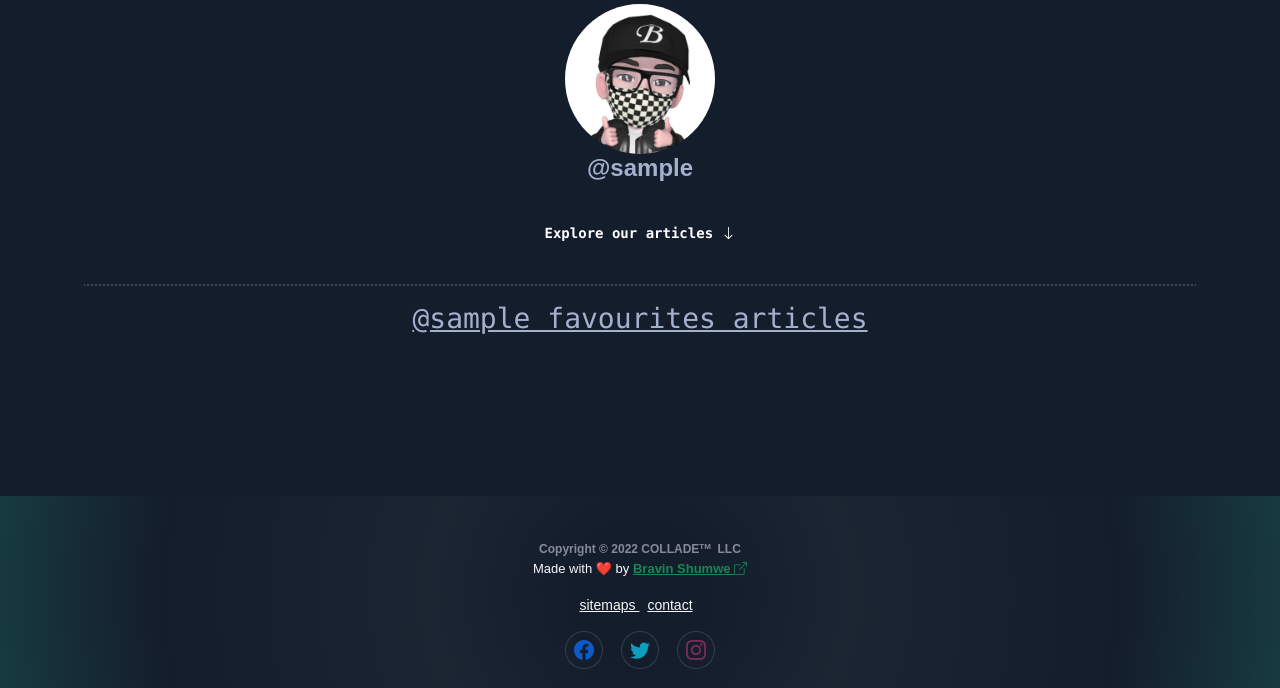
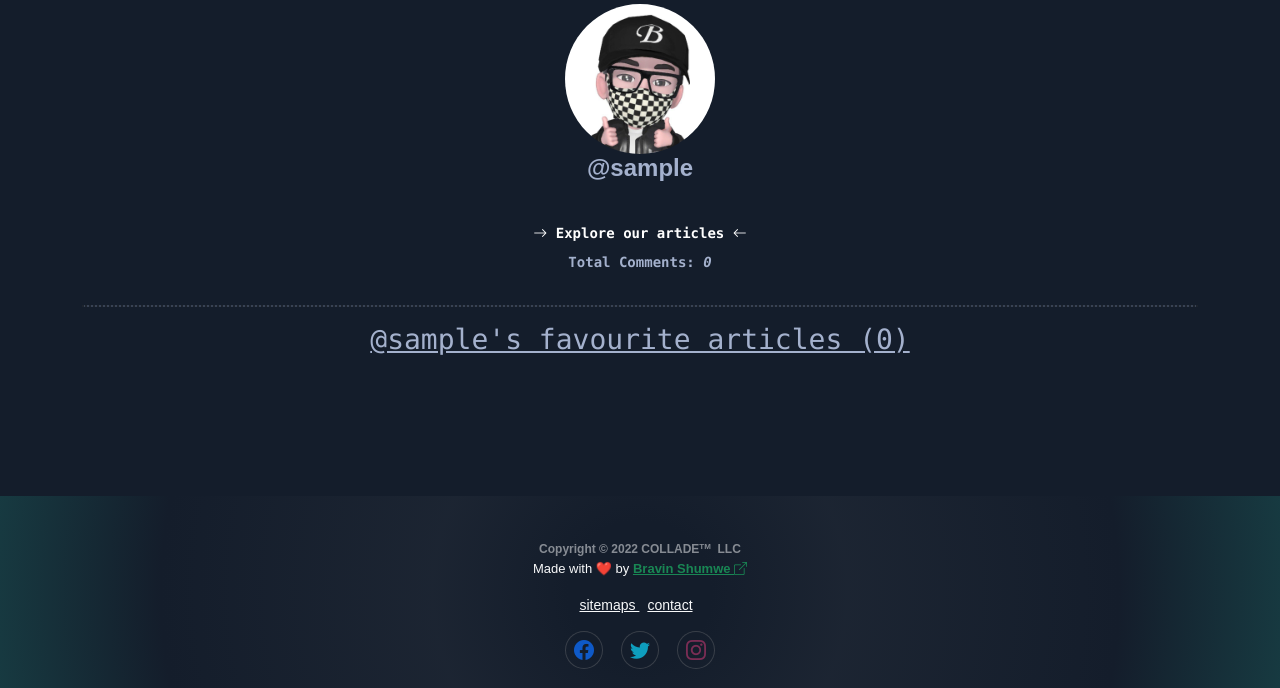
Before and after one commit to shumwe/collade, a Django app: page /accounts/profile in a window 1280 px wide. Shown: the part 112-800 px from the top of the page. Run offline with Django 4.2, Linux system fonts and the light colour scheme; the visitor is signed in with stand-in values (Sample User, id 1); data that the repository does not hold is empty; some libraries are stand-ins or nearby versions.

Commit message:
- Register comments model to admin - Adding comments and favourite(tutorial) count to profile - Update Comments model + migrations

```diff
--- a/accounts/templates/accounts/profile.html
+++ b/accounts/templates/accounts/profile.html
@@ -19,13 +19,18 @@
     </div> -->
     <div class="row mt-4">
         <p class="text-center fw-bold text-family">
-            <a href="{% url 'tutorials' %}" class="text-decoration-none nav-link">Explore our articles <em class="bi bi-arrow-down"></em></a>
+           <span>
+               <a href="{% url 'tutorials' %}" class="text-decoration-none nav-link"><em class="bi bi-arrow-right"></em> Explore our articles <em class="bi bi-arrow-left"></em></a>
+           </span>
+           <span>
+               <span>Total Comments: <em> {{user.user_comments.count}} </em></span>
+           </span>
         </p>
     </div>
     <hr class="mt-3">
 
     {% if user.favourites %}
-    <h3 class="text-center mb-2 text-decoration-underline text-family">@{{user.username}} favourites articles</h3>
+    <h3 class="text-center mb-2 text-decoration-underline text-family">@{{user.username}}'s favourite articles ({{user.favourites.count}})</h3>
     <div class="row row-cols-1 row-cols-lg-3 g-2 mt-4">
         {% for obj in favs %}
             {% include 'tutorials/includes/tutorial_obj.html' %}
--- a/collade/settings.py
+++ b/collade/settings.py
@@ -11,7 +11,7 @@ SECRET_KEY = os.getenv("SECRET_KEY")
 # SECURITY WARNING: don't run with debug turned on in production!
 APP_ENV = os.getenv("app_env")
 if APP_ENV == 'dev':
-    DEBUG = False
+    DEBUG = True
 elif APP_ENV == 'prod':
     DEBUG = False
     #CSRF_COOKIE_SECURE = True
--- a/tutorials/admin.py
+++ b/tutorials/admin.py
@@ -1,6 +1,5 @@
 from django.contrib import admin
-from tutorials.models import Favourite, Tutorial
-
+from tutorials.models import Favourite, Tutorial, TutorialComments
 
 @admin.register(Tutorial)
 class TutorialAdmin(admin.ModelAdmin):
@@ -10,3 +9,4 @@ class TutorialAdmin(admin.ModelAdmin):
     search_fields = ['title', 'author', 'tags']
 
 admin.site.register(Favourite)
+admin.site.register(TutorialComments)
--- a/tutorials/models.py
+++ b/tutorials/models.py
@@ -49,7 +49,7 @@ class Tutorial(TutorialAppBaseModel):
 
 class TutorialComments(TutorialAppBaseModel):
     parent_tutorial = models.ForeignKey(Tutorial, on_delete=models.CASCADE, related_name="comments")
-    user = models.ForeignKey(User, on_delete=models.CASCADE)
+    user = models.ForeignKey(User, on_delete=models.CASCADE, related_name="user_comments")
     message = models.TextField(max_length=100)
     display = models.BooleanField(default=True)
     parent = models.ForeignKey('self', blank=True, null=True, on_delete=models.CASCADE)
@@ -69,6 +69,8 @@ class TutorialComments(TutorialAppBaseModel):
 
     class Meta:
         ordering = ['-created']
+        verbose_name = 'Comments'
+        verbose_name_plural = verbose_name
 
 class Favourite(TutorialAppBaseModel):
     fav_tutorial = models.ForeignKey(Tutorial, on_delete=models.CASCADE)
--- a/tutorials/templates/tutorials/tutorial_detail.html
+++ b/tutorials/templates/tutorials/tutorial_detail.html
@@ -5,7 +5,7 @@
 
 {% endblock %}
 {% block content %}
-<div class="container-fluid bg-body-light p-3">
+<div class="container-fluid shadow bg-body-light p-3">
     <div class="row">
         <div class="col-sm-9 d-flex justify-content-start">
             <h5 class="ms-3 fw-bold text-light"> {{obj.title}} </h5>
@@ -48,11 +48,13 @@
     <div class="row mt-3">
         <div class="col-sm-9">
             <hr>
+            <div class="d-flex justify-content-center">
                 {% for tag in obj.tags.all %}
                 <div class="tag-badge">
                     <a href="{% url 'tagged' tag.slug %}" class="text-dark text-decoration-none">{{tag.name}}</a>
                 </div>
                 {% endfor %}
+            </div>
                 <div class="p-4 text-family text-light">
                     {{obj.content|safe}}
                 </div>
@@ -62,7 +64,7 @@
         </div>
         <div class="col-sm-3">
             <div class="row bg-body-light">
-                <h5 class="fw-bold text-faily"> Author Details </h5>
+                <h5 class="fw-bold text-faily text-center mt-2"> Author Details </h5>
                 <div class="col-sm-12 mt-2 d-flex justify-content-center">
                     <img class="rounded-circle"
                     src="{% if obj.author.avatar %}{{obj.author.avatar.url}}
```
Also changed, not shown: tutorials/migrations/0007_alter_tutorialcomments_user.py (added). Lines whose indentation alone changed are shown as unchanged.
